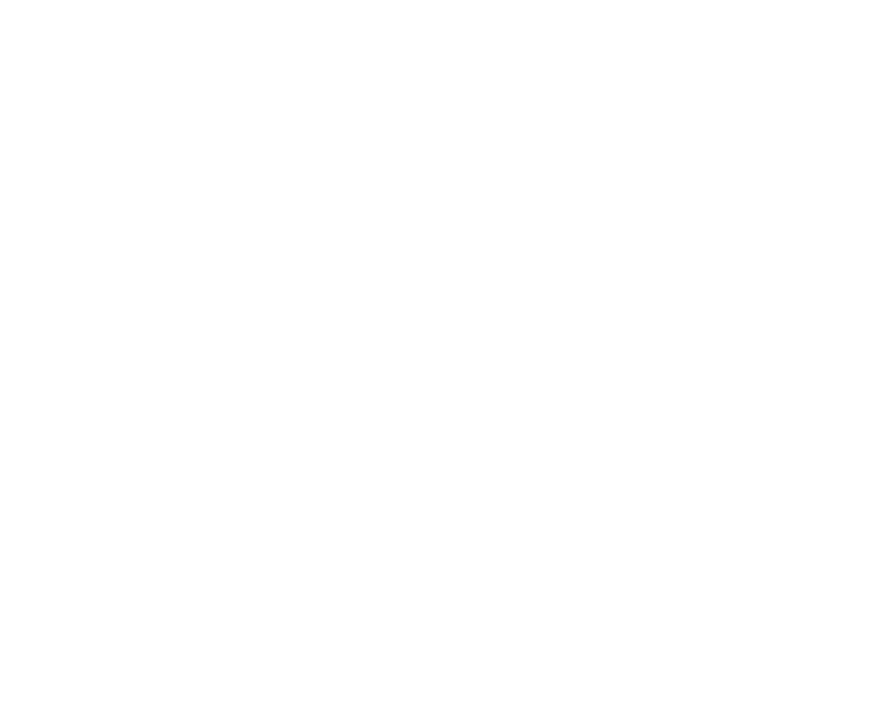
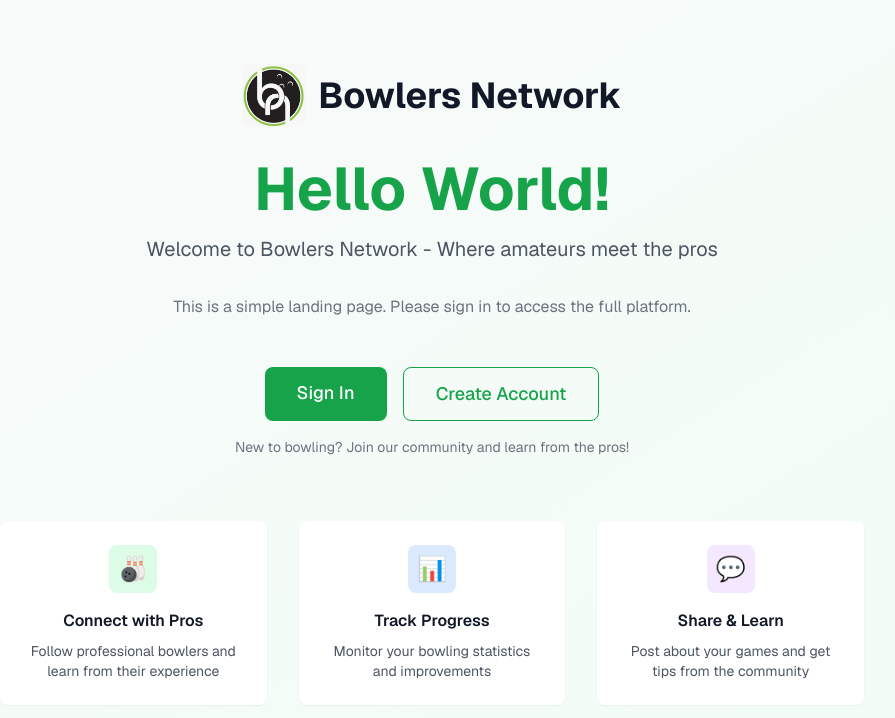
Before and after one commit to zamansheikh/amateur_player, a Next.js app: page /landing in a window 1280 px wide. Before the commit this address had no page. Shown: the top 718 px of the page, without its empty margins (208-1103 px from the left). Built offline with nearby package versions, Linux system fonts and the light colour scheme.

Commit message:
feat: Add landing page with logo, welcome message, and authentication buttons

```diff
--- /dev/null
+++ b/src/app/landing/page.tsx
@@ -0,0 +1,84 @@
+'use client';
+
+import Link from 'next/link';
+import Image from 'next/image';
+
+export default function LandingPage() {
+    return (
+        <div className="min-h-screen bg-gradient-to-br from-gray-50 to-green-50">
+            <div className="max-w-4xl mx-auto px-4 py-16 text-center">
+                {/* Logo */}
+                <div className="flex items-center justify-center gap-3 mb-8">
+                    <Image
+                        src="/logo/logo.png"
+                        alt="Bowlers Network Logo"
+                        width={64}
+                        height={64}
+                        className="rounded-lg"
+                    />
+                    <h1 className="text-4xl font-bold text-gray-900">Bowlers Network</h1>
+                </div>
+
+                {/* Hello World Message */}
+                <div className="mb-12">
+                    <h2 className="text-6xl font-bold text-green-600 mb-4">Hello World!</h2>
+                    <p className="text-xl text-gray-600 mb-8">
+                        Welcome to Bowlers Network - Where amateurs meet the pros
+                    </p>
+                    <p className="text-gray-500">
+                        This is a simple landing page. Please sign in to access the full platform.
+                    </p>
+                </div>
+
+                {/* Authentication Buttons */}
+                <div className="space-y-4">
+                    <div className="flex flex-col sm:flex-row gap-4 justify-center">
+                        <Link
+                            href="/signin"
+                            className="bg-green-600 hover:bg-green-700 text-white px-8 py-3 rounded-lg text-lg font-medium transition-colors"
+                        >
+                            Sign In
+                        </Link>
+                        <Link
+                            href="/signup"
+                            className="border border-green-600 text-green-600 hover:bg-green-50 px-8 py-3 rounded-lg text-lg font-medium transition-colors"
+                        >
+                            Create Account
+                        </Link>
+                    </div>
+
+                    <p className="text-sm text-gray-500 mt-6">
+                        New to bowling? Join our community and learn from the pros!
+                    </p>
+                </div>
+
+                {/* Features Preview */}
+                <div className="mt-16 grid grid-cols-1 md:grid-cols-3 gap-8">
+                    <div className="bg-white rounded-lg p-6 shadow-sm">
+                        <div className="w-12 h-12 bg-green-100 rounded-lg flex items-center justify-center mx-auto mb-4">
+                            <span className="text-green-600 text-2xl">🎳</span>
+                        </div>
+                        <h3 className="font-semibold text-gray-900 mb-2">Connect with Pros</h3>
+                        <p className="text-gray-600 text-sm">Follow professional bowlers and learn from their experience</p>
+                    </div>
+
+                    <div className="bg-white rounded-lg p-6 shadow-sm">
+                        <div className="w-12 h-12 bg-blue-100 rounded-lg flex items-center justify-center mx-auto mb-4">
+                            <span className="text-blue-600 text-2xl">📊</span>
+                        </div>
+                        <h3 className="font-semibold text-gray-900 mb-2">Track Progress</h3>
+                        <p className="text-gray-600 text-sm">Monitor your bowling statistics and improvements</p>
+                    </div>
+
+                    <div className="bg-white rounded-lg p-6 shadow-sm">
+                        <div className="w-12 h-12 bg-purple-100 rounded-lg flex items-center justify-center mx-auto mb-4">
+                            <span className="text-purple-600 text-2xl">💬</span>
+                        </div>
+                        <h3 className="font-semibold text-gray-900 mb-2">Share & Learn</h3>
+                        <p className="text-gray-600 text-sm">Post about your games and get tips from the community</p>
+                    </div>
+                </div>
+            </div>
+        </div>
+    );
+}
--- a/src/components/Navigation.tsx
+++ b/src/components/Navigation.tsx
@@ -25,7 +25,7 @@
     const { user, signout } = useAuth();
 
     // Public routes
-    const publicRoutes = ['/signin', '/signup'];
+    const publicRoutes = ['/signin', '/signup', '/landingpage', '/landing'];
     const isPublicRoute = publicRoutes.includes(pathname);
 
     if (isPublicRoute) {
```
